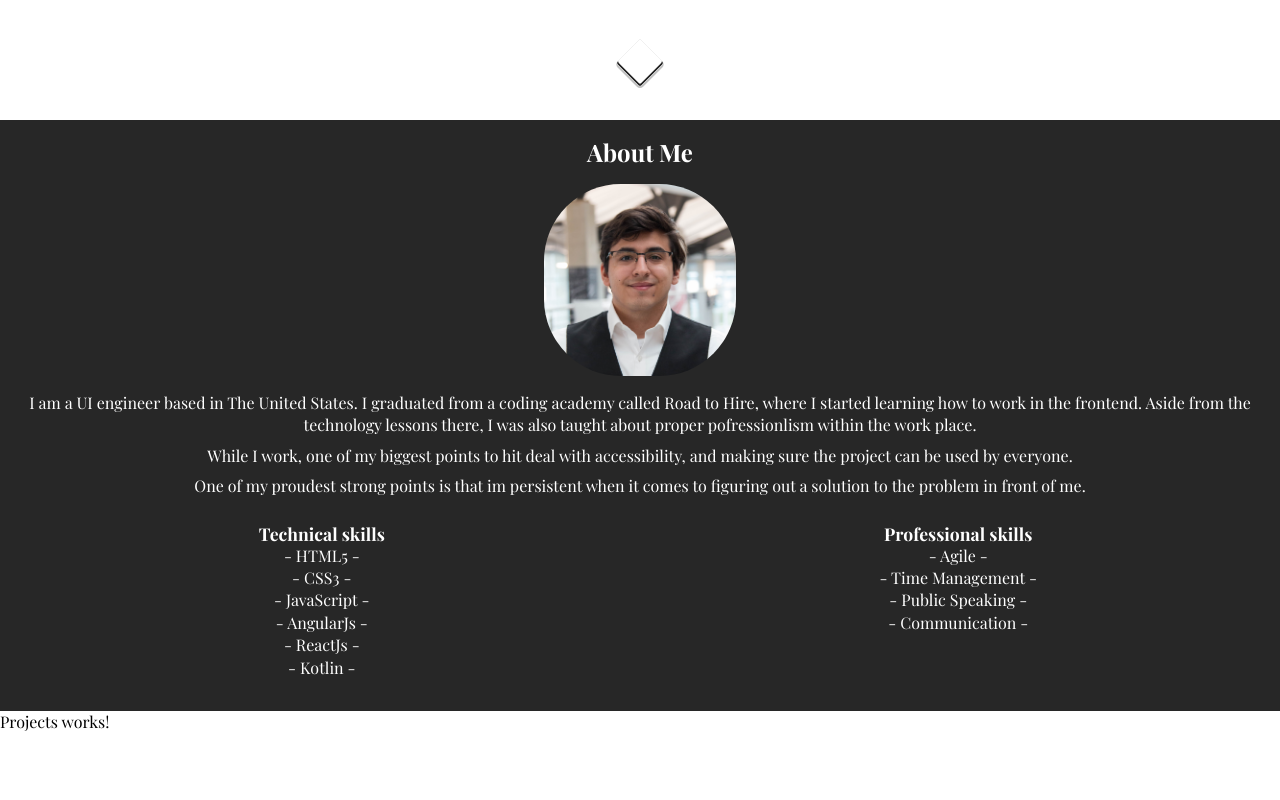
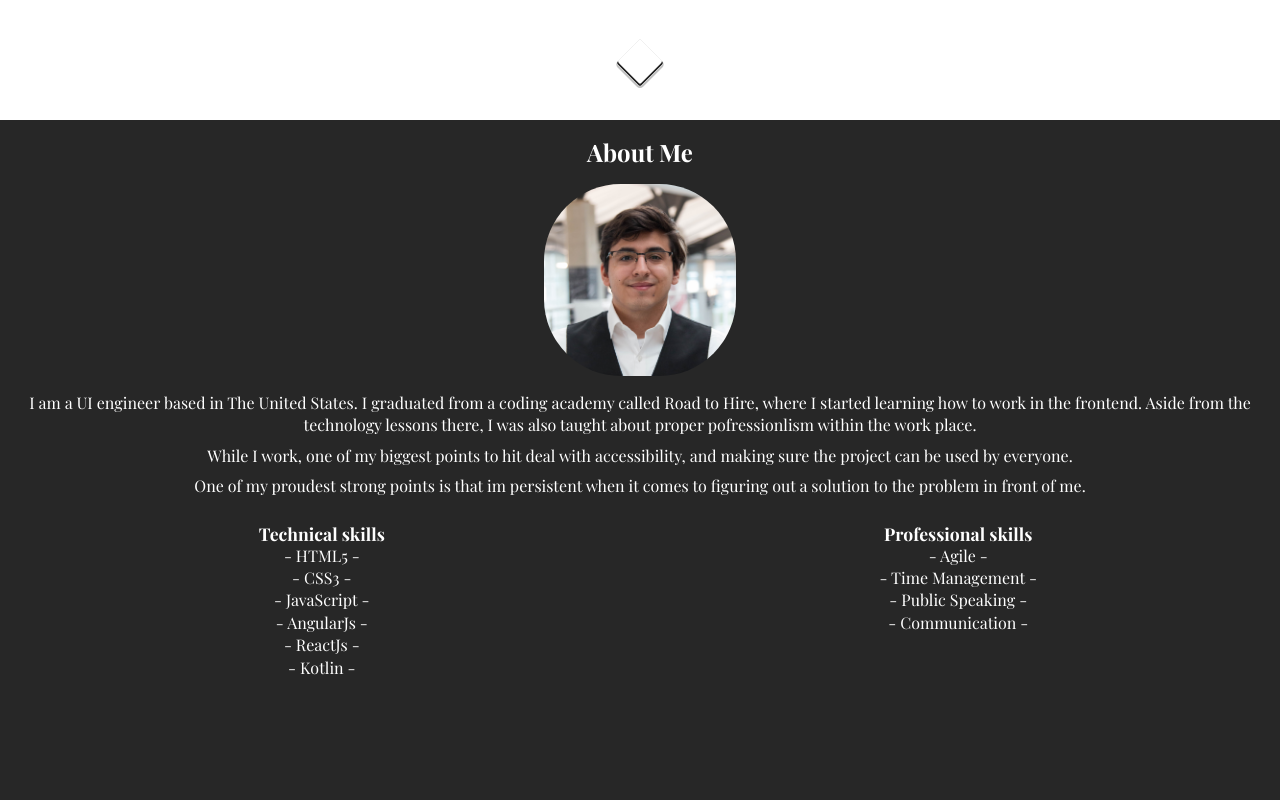
Before and after one commit to NicolasConaway/Nicolas-Conaway, an Angular app: page /about in a window 1280 px wide. Shown: the part 680-1480 px from the top of the page. Built offline with nearby package versions, Linux system fonts and the light colour scheme; a web font is replaced by a local one.

Commit message:
About me page update

```diff
--- a/src/styles.css
+++ b/src/styles.css
@@ -84,7 +84,8 @@ body {
 
 /* About Page Styles */
 .about-page-container {
-    height: fit-content;
+    max-height: fit-content;
+    min-height: 100vh;
     background-color: rgb(39, 39, 39);
     color: white;
     padding: 1rem;
```
